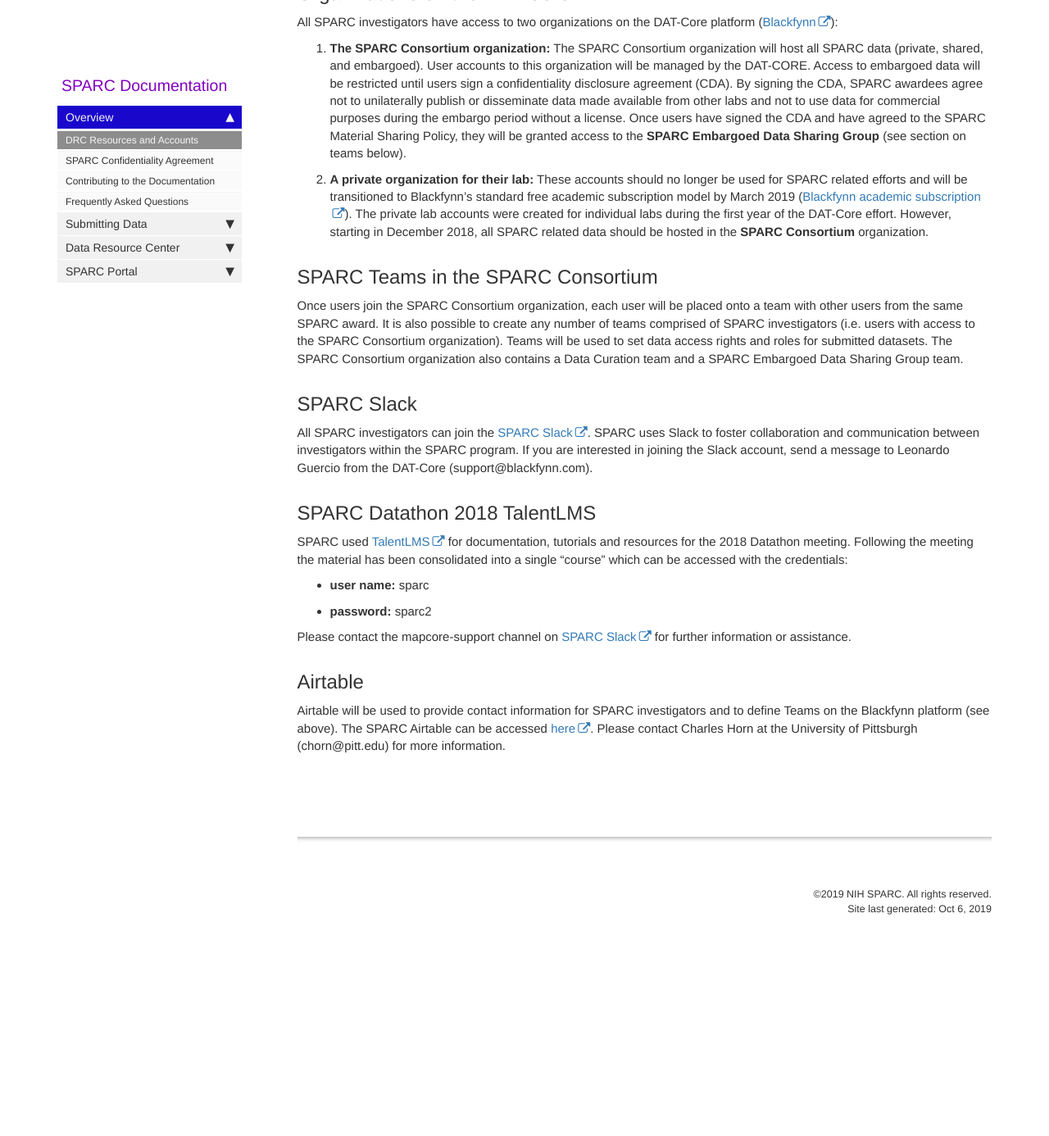
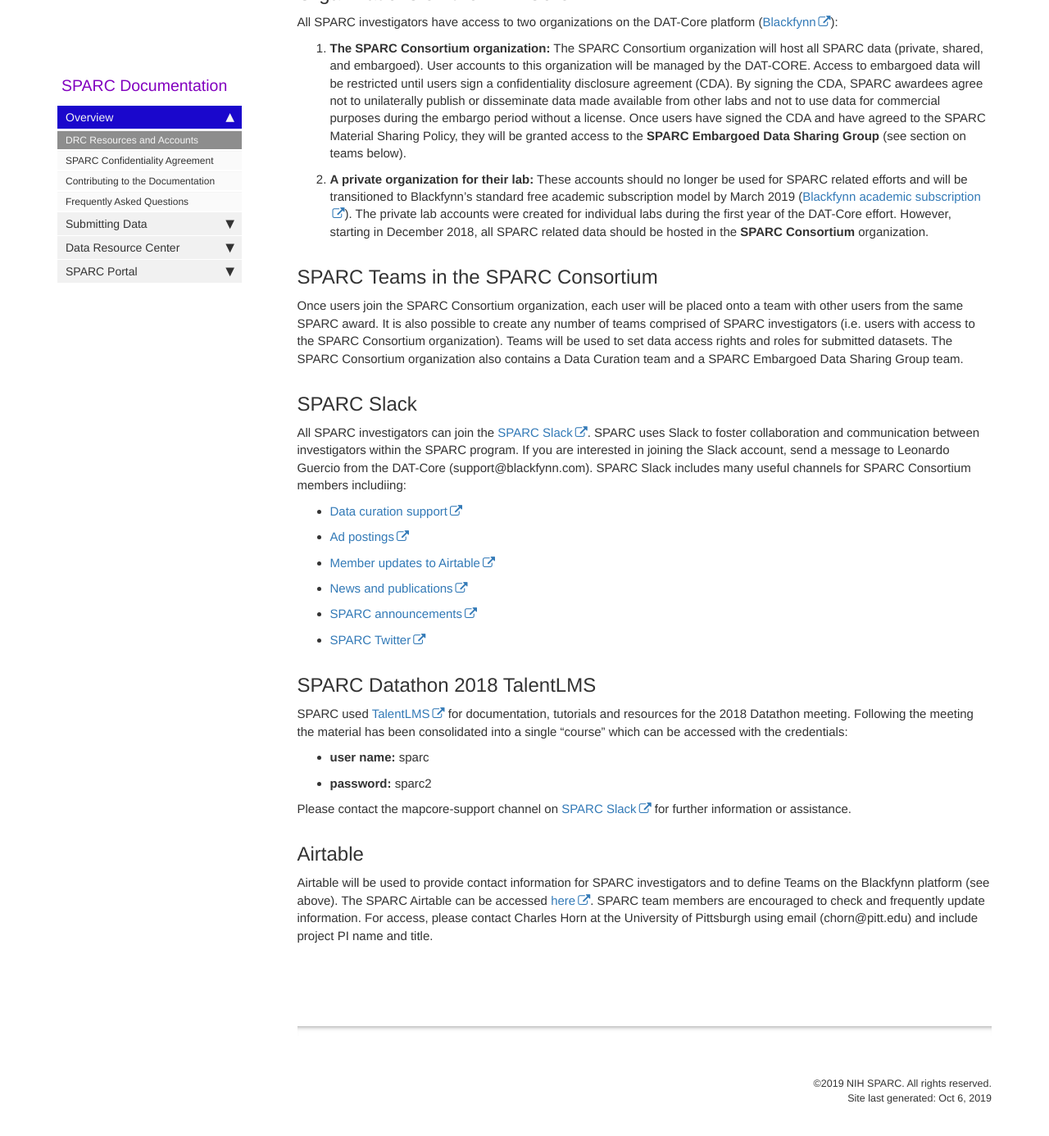
Before and after one commit to tgbugs/docs.sparc.science, a Jekyll site: the page built from pages/data_submission/dat_core_user_accounts.md, in a window 1280 px wide and 1400 px high, scrolled down 422 px. Shown: the top 1386 px of the window at 82% size. Built offline with Jekyll 4.4.1, drawn with Linux system fonts in a browser that asks for light colours; nearby versions of some CDN libraries; comment, search, counter and statistics services are not loaded; before the commit the page ends 1590 px from its top, so only the background shows below that.

Commit message:
updates to Slack and Airtable information

```diff
--- a/pages/data_submission/dat_core_user_accounts.md
+++ b/pages/data_submission/dat_core_user_accounts.md
@@ -20,7 +20,13 @@ These accounts should no longer be used for SPARC related efforts and will be tr
 Once users join the SPARC Consortium organization, each user will be placed onto a team with other users from the same SPARC award. It is also possible to create any number of teams comprised of SPARC investigators (i.e. users with access to the SPARC Consortium organization). Teams will be used to set data access rights and roles for submitted datasets. The SPARC Consortium organization also contains a Data Curation team and a SPARC Embargoed Data Sharing Group team.
 
 ## SPARC Slack
-All SPARC investigators can join the [SPARC Slack](https://nih-sparc.slack.com). SPARC uses Slack to foster collaboration and communication between investigators within the SPARC program. If you are interested in joining the Slack account, send a message to Leonardo Guercio from the DAT-Core (support@blackfynn.com).
+All SPARC investigators can join the [SPARC Slack](https://nih-sparc.slack.com). SPARC uses Slack to foster collaboration and communication between investigators within the SPARC program. If you are interested in joining the Slack account, send a message to Leonardo Guercio from the DAT-Core (support@blackfynn.com). SPARC Slack includes many useful channels for SPARC Consortium members includiing:
+* [Data curation support](https://nih-sparc.slack.com/messages/CEN6L3EN4)
+* [Ad postings](https://nih-sparc.slack.com/messages/C856A6210)
+* [Member updates to Airtable](https://nih-sparc.slack.com/messages/CAHTEK0UV)
+* [News and publications](https://nih-sparc.slack.com/messages/C7EPN1JTG)
+* [SPARC announcements](https://nih-sparc.slack.com/messages/C7DB3KXRP)
+* [SPARC Twitter](https://nih-sparc.slack.com/messages/CLBNP30JC)
 
 ## SPARC Datathon 2018 TalentLMS
 SPARC used [TalentLMS](https://datathon-learnwithsparc.talentlms.com/) for documentation, tutorials and resources for the 2018 Datathon meeting. Following the meeting the material has been consolidated into a single "course" which can be accessed with the credentials:
@@ -30,4 +36,4 @@ SPARC used [TalentLMS](https://datathon-learnwithsparc.talentlms.com/) for docum
 Please contact the mapcore-support channel on [SPARC Slack](https://nih-sparc.slack.com) for further information or assistance.
 
 ## Airtable
-Airtable will be used to provide contact information for SPARC investigators and to define Teams on the Blackfynn platform (see above). The SPARC Airtable can be accessed [here](https://airtable.com/tblFGEvUoTbbG6tJy/viwWBpydzfYQsvNFz). Please contact Charles Horn at the University of Pittsburgh (chorn@pitt.edu) for more information.
+Airtable will be used to provide contact information for SPARC investigators and to define Teams on the Blackfynn platform (see above). The SPARC Airtable can be accessed [here](https://airtable.com/tblFGEvUoTbbG6tJy/viwWBpydzfYQsvNFz). SPARC team members are encouraged to check and frequently update information. For access, please contact Charles Horn at the University of Pittsburgh using email (chorn@pitt.edu) and include project PI name and title.
```
